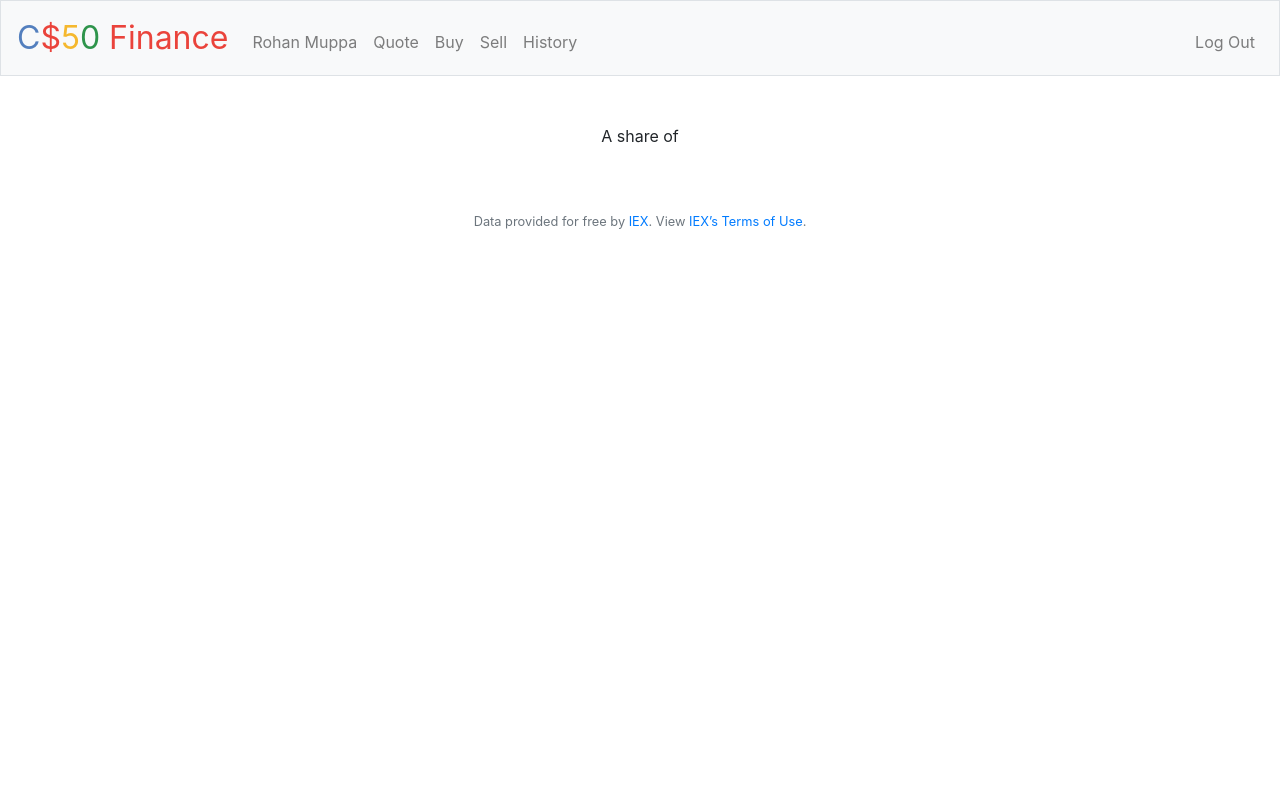
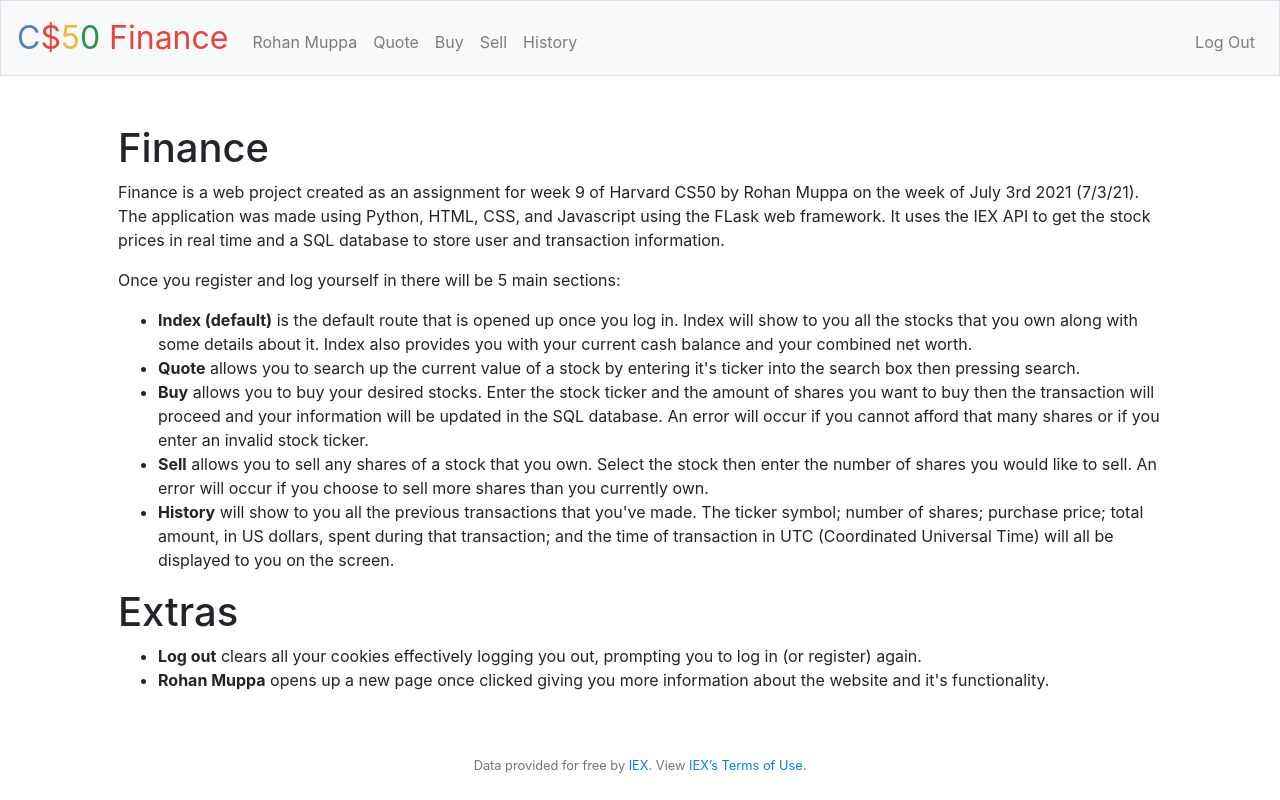
Before and after one commit to RohanMuppa/Finance, a Flask app: page /rohanmuppa in a window 1280 px wide. Run offline with Flask 2, Linux system fonts and the light colour scheme; a user stored in the database is signed in; some libraries are stand-ins or nearby versions.

Commit message:
Added some changes

```diff
--- a/application.py
+++ b/application.py
@@ -54,18 +54,26 @@ def index():
     """Show portfolio of stocks"""
 
     # Queries database for purchase history
-    holdings = db.execute("SELECT symbol,name,SUM(shares),price,SUM(total) FROM transactions GROUP BY symbol HAVING id = ?",session["user_id"])
+    holdings = db.execute("SELECT symbol, SUM(shares) FROM transactions GROUP BY symbol HAVING id = ?",session["user_id"])
 
     # Queries database for user cash balance
     cash = db.execute("SELECT cash FROM users WHERE id = ?",session["user_id"])[0]["cash"]
 
     # Adds cash and stock to come to come to grand_total
     grand_total = cash
+
+    # Iterate over the holdings
     for stock in holdings:
-        grand_total += stock["SUM(total)"]
+        symbol = stock["symbol"]
+        shares = stock["SUM(shares)"]
+        name = lookup(symbol)["name"]
+        price = lookup(symbol)["price"]
+        stock["name"] = name
+        stock["price"] = usd(price)
+        stock["total"] = price*shares
+        grand_total += stock["total"]
 
-    return render_template("index.html",holdings=holdings,cash=cash,grand_total=grand_total)
-
+    return render_template("index.html", holdings=holdings, cash=usd(cash), grand_total=usd(grand_total))
 
 @app.route("/buy", methods=["GET", "POST"])
 @login_required
@@ -113,7 +121,9 @@ def buy():
 @login_required
 def history():
     """Show history of transactions"""
-    transactions = db.execute("SELECT symbol,shares,price,date FROM transactions;")
+    transactions = db.execute("SELECT symbol,shares,date FROM transactions;")
+    for transaction in transactions:
+        transaction["price"] = lookup(transaction["symbol"])["price"]
     return render_template("history.html",transactions=transactions)
 
 
@@ -169,6 +179,8 @@ def quote():
 
     # Looks up stock information
     retrieve = lookup(request.form.get("symbol"))
+    if retrieve == None:
+        return apology("invalid symbol")
 
     # Send data to HTML page to show the stock information to the user
     return render_template("quoted.html",name=retrieve["name"],symbol=retrieve["symbol"],price=retrieve["price"])
--- a/templates/history.html
+++ b/templates/history.html
@@ -19,14 +19,14 @@
         {% for transaction in transactions %}
             {% set total = transaction.shares * transaction.price %}
             <tr>
-                <td>{{ transaction.symbol.upper() }}</td>
+                <td><strong>{{ transaction.symbol.upper() }}</strong></td>
                 <td>{{ transaction.shares }}</td>
                 <td>{{ transaction.price | usd }}</td>
             {% if total < 0 %}
                 {% set total = total *-1 %}
-                <td>+{{ total | usd }}</td> <!-- Changes the total to show if its adding or subtracting from cash balance  -->
+                <td class="text-success">+{{ total | usd }}</td> <!-- Changes the total to show if its adding or subtracting from cash balance  -->
             {% else %}
-                <td>-{{ total | usd}}</td>
+                <td class="text-danger">-{{ total | usd}}</td>
             {% endif %}
                 <td>{{ transaction.date }}</td>
             </tr>
--- a/templates/rohanmuppa.html
+++ b/templates/rohanmuppa.html
@@ -5,5 +5,50 @@
 {% endblock %}
 
 {% block main %}
-    <p>A share of</p>
+<div class="text-left">
+    <h1>Finance</h1>
+    <p>
+        Finance is a web project created as an assignment for week 9 of Harvard CS50 by Rohan Muppa on the week of July 3rd 2021 (7/3/21).
+        The application was made using Python, HTML, CSS, and Javascript using the FLask web framework.
+        It uses the IEX API to get the stock prices in real time and a SQL database to store user and transaction information.
+    </p>
+
+    <p>Once you register and log yourself in there will be 5 main sections:</p>
+
+    <ul>
+      <li>
+          <b>Index (default)</b> is the default route that is opened up once you log in.
+          Index will show to you all the stocks that you own along with some details about it.
+          Index also provides you with your current cash balance and your combined net worth.
+      </li>
+      <li>
+          <b>Quote</b> allows you to search up the current value of a stock by entering it's ticker into the search box then pressing search.
+      </li>
+      <li>
+          <b>Buy</b> allows you to buy your desired stocks.
+          Enter the stock ticker and the amount of shares you want to buy then the transaction
+          will proceed and your information will be updated in the SQL database.
+          An error will occur if you cannot afford that many shares or if you enter an invalid stock ticker.
+      </li>
+      <li>
+          <b>Sell</b> allows you to sell any shares of a stock that you own.
+          Select the stock then enter the number of shares you would like to sell.
+          An error will occur if you choose to sell more shares than you currently own.
+      </li>
+      <li>
+          <b>History</b> will show to you all the previous transactions that you've made.
+          The ticker symbol; number of shares; purchase price; total amount, in US dollars, spent during that
+          transaction; and the time of transaction in UTC (Coordinated Universal Time) will all be displayed to you on the screen.
+      </li>
+    </ul>
+    <h1>Extras</h1>
+        <ul>
+          <li>
+              <b>Log out</b> clears all your cookies effectively logging you out, prompting you to log in (or register) again.
+          </li>
+          <li>
+              <b>Rohan Muppa</b> opens up a new page once clicked giving you more information about the website and it's functionality.
+          </li>
+        </ul>
+</div>
 {% endblock %}
```
Also changed, not shown: templates/index.html (+13 -9 lines), README.md, finance.db, static/finance.jpg.
